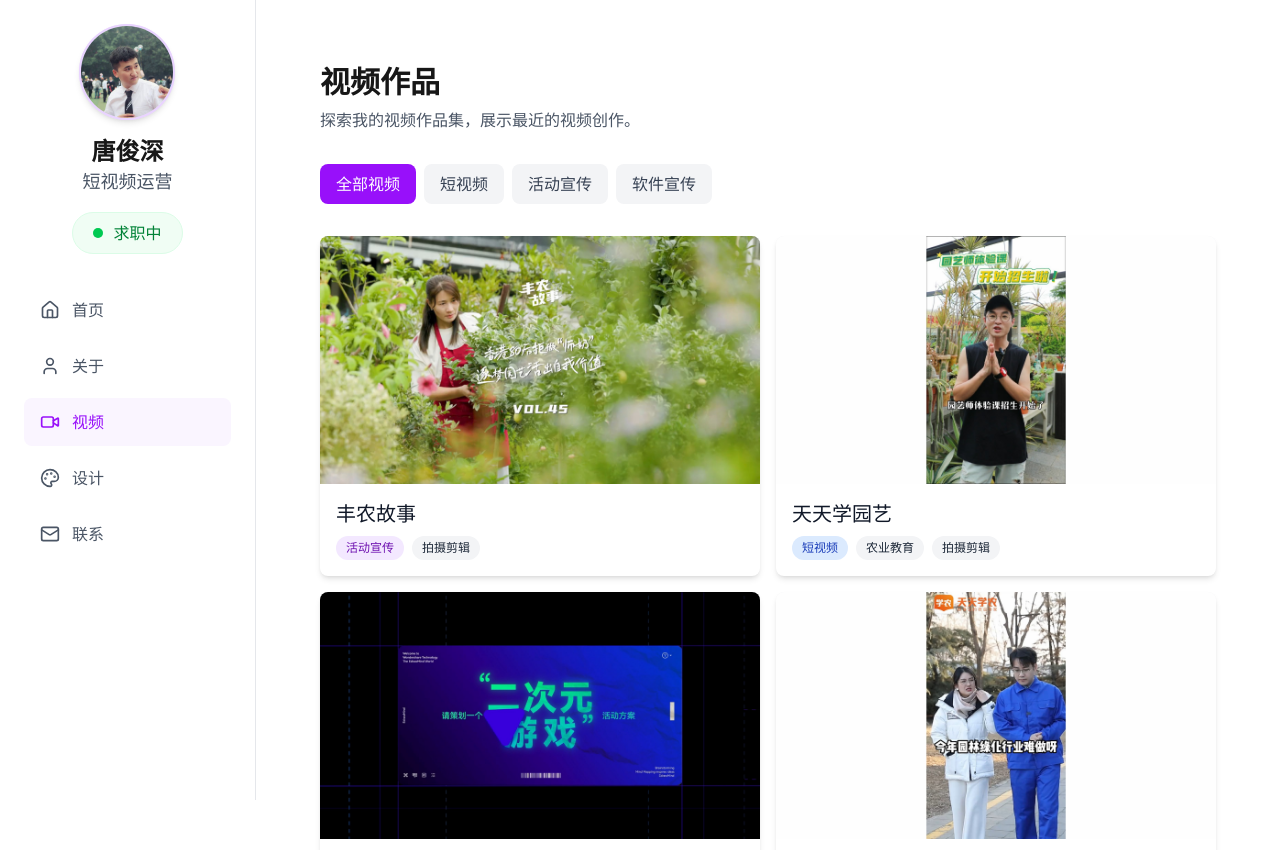
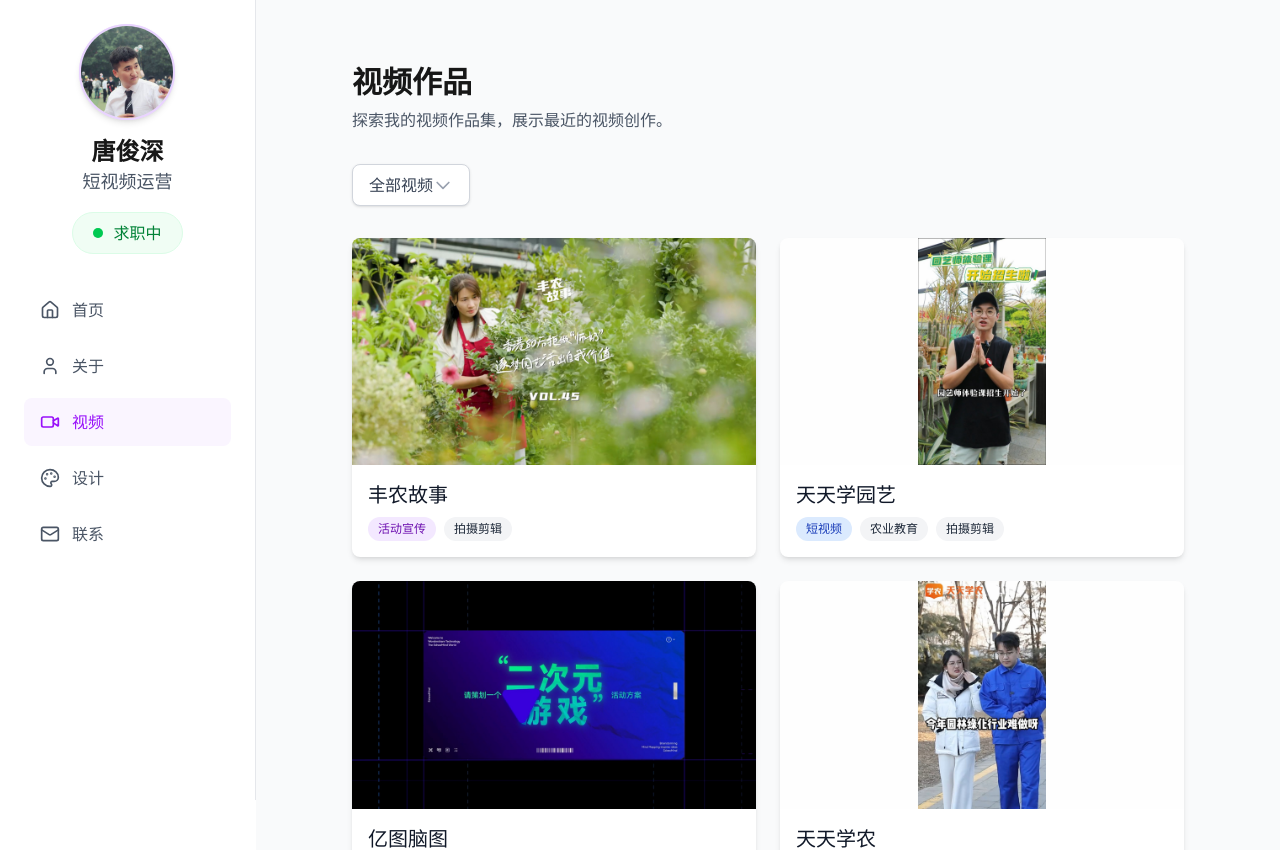
Before and after one commit to shatang10969/two, a Next.js app: page /projects in a window 1280 px wide. Shown: the top 850 px of the page. Built offline with nearby package versions, Linux system fonts and the light colour scheme.

Commit message:
初始化提交：个人作品集网站

```diff
--- a/next.config.js
+++ b/next.config.js
@@ -7,11 +7,7 @@ const nextConfig = {
         hostname: '**',
       },
     ],
-    unoptimized: true,
-    domains: ['i0.hdslb.com', 'i1.hdslb.com', 'i2.hdslb.com'],
-  },
-  eslint: {
-    ignoreDuringBuilds: true, // 在构建时忽略ESLint错误
+    unoptimized: true
   },
 }
 
--- a/src/app/about/page.tsx
+++ b/src/app/about/page.tsx
@@ -1,26 +1,8 @@
 import Footer from '../../components/Footer';
 import Image from 'next/image';
 import Link from 'next/link';
-import { useState, useEffect } from 'react';
 
 export default function AboutPage() {
-  const [isMobile, setIsMobile] = useState(false);
-  const [isClient, setIsClient] = useState(false);
-
-  useEffect(() => {
-    setIsClient(true);
-    setIsMobile(window.innerWidth < 768);
-    const handleResize = () => {
-      setIsMobile(window.innerWidth < 768);
-    };
-    window.addEventListener('resize', handleResize);
-    return () => window.removeEventListener('resize', handleResize);
-  }, []);
-
-  if (!isClient) {
-    return null;
-  }
-
   const stats = [
     {
       value: '30+',
--- a/src/app/contact/page.tsx
+++ b/src/app/contact/page.tsx
@@ -2,26 +2,10 @@
 
 import Footer from '../../components/Footer';
 import Image from 'next/image';
-import { useState, useEffect } from 'react';
+import { useState } from 'react';
 
 export default function ContactPage() {
   const [copied, setCopied] = useState<string | null>(null);
-  const [isMobile, setIsMobile] = useState(false);
-  const [isClient, setIsClient] = useState(false);
-
-  useEffect(() => {
-    setIsClient(true);
-    setIsMobile(window.innerWidth < 768);
-    const handleResize = () => {
-      setIsMobile(window.innerWidth < 768);
-    };
-    window.addEventListener('resize', handleResize);
-    return () => window.removeEventListener('resize', handleResize);
-  }, []);
-
-  if (!isClient) {
-    return null;
-  }
 
   const copyToClipboard = (text: string, type: string) => {
     // 创建临时输入框
--- a/src/app/projects/page.tsx
+++ b/src/app/projects/page.tsx
@@ -161,25 +161,36 @@ const projects = [
 export default function ProjectsPage() {
   const router = useRouter();
   const [selectedCategory, setSelectedCategory] = useState('all');
-  const [isOpen, setIsOpen] = useState(false);
-  const [hoveredVideo, setHoveredVideo] = useState<string | null>(null);
-  const [playingVideos, setPlayingVideos] = useState<Set<string>>(new Set());
-  const [videoPositions, setVideoPositions] = useState<{ [key: string]: number }>({});
-  const dropdownRef = useRef<HTMLDivElement>(null);
-  const iframeRefs = useRef<{ [key: string]: HTMLIFrameElement | null }>({});
-  const containerRefs = useRef<{ [key: string]: HTMLDivElement | null }>({});
   const [isMobile, setIsMobile] = useState(false);
   const [isClient, setIsClient] = useState(false);
+  const [expandedVideo, setExpandedVideo] = useState<string | null>(null);
+  const [isLandscape, setIsLandscape] = useState(false);
+  const containerRefs = useRef<{ [key: string]: HTMLDivElement | null }>({});
+  const iframeRefs = useRef<{ [key: string]: HTMLIFrameElement | null }>({});
+  const dropdownRef = useRef<HTMLDivElement>(null);
+  const [isDropdownOpen, setIsDropdownOpen] = useState(false);
+  const [hoveredVideo, setHoveredVideo] = useState<string | null>(null);
   const [isFullscreen, setIsFullscreen] = useState(false);
+  const [videoDimensions, setVideoDimensions] = useState<{ [key: string]: { width: number; height: number } }>({});
 
   useEffect(() => {
     setIsClient(true);
-    setIsMobile(window.innerWidth < 768);
-    const handleResize = () => {
+    const checkMobile = () => {
       setIsMobile(window.innerWidth < 768);
     };
-    window.addEventListener('resize', handleResize);
-    return () => window.removeEventListener('resize', handleResize);
+    checkMobile();
+    window.addEventListener('resize', checkMobile);
+    return () => window.removeEventListener('resize', checkMobile);
+  }, []);
+
+  useEffect(() => {
+    const handleClickOutside = (event: MouseEvent) => {
+      if (dropdownRef.current && !dropdownRef.current.contains(event.target as Node)) {
+        setIsDropdownOpen(false);
+      }
+    };
+    document.addEventListener('mousedown', handleClickOutside);
+    return () => document.removeEventListener('mousedown', handleClickOutside);
   }, []);
 
   useEffect(() => {
@@ -202,16 +213,40 @@ export default function ProjectsPage() {
     }
   }, [isClient, isMobile]);
 
-  useEffect(() => {
-    const handleClickOutside = (event: MouseEvent) => {
-      if (dropdownRef.current && !dropdownRef.current.contains(event.target as Node)) {
-        setIsOpen(false);
+  const handleExpand = (bvid: string) => {
+    setExpandedVideo(bvid);
+    setIsLandscape(true);
+    try {
+      if (screen.orientation && 'lock' in screen.orientation) {
+        (screen.orientation as any).lock('landscape');
+      }
+    } catch (e) {
+      console.log('Orientation lock not supported');
     }
   };
 
-    document.addEventListener('mousedown', handleClickOutside);
-    return () => document.removeEventListener('mousedown', handleClickOutside);
-  }, []);
+  const handleShrink = () => {
+    setExpandedVideo(null);
+    setIsLandscape(false);
+    try {
+      if (screen.orientation && 'unlock' in screen.orientation) {
+        (screen.orientation as any).unlock();
+      }
+    } catch (e) {
+      console.log('Orientation unlock not supported');
+    }
+  };
+
+  const toggleLandscape = () => {
+    setIsLandscape(!isLandscape);
+    try {
+      if (screen.orientation && 'lock' in screen.orientation) {
+        (screen.orientation as any).lock(isLandscape ? 'portrait' : 'landscape');
+      }
+    } catch (e) {
+      console.log('Orientation lock not supported');
+    }
+  };
 
   const handleFullscreen = (bvid: string) => {
     const container = containerRefs.current[bvid];
@@ -222,81 +257,72 @@ export default function ProjectsPage() {
       } else {
         if (container.requestFullscreen) {
           container.requestFullscreen();
-        } else if ((container as unknown as { webkitRequestFullscreen: () => Promise<void> }).webkitRequestFullscreen) {
-          (container as unknown as { webkitRequestFullscreen: () => Promise<void> }).webkitRequestFullscreen();
-        } else if ((container as unknown as { mozRequestFullScreen: () => Promise<void> }).mozRequestFullScreen) {
-          (container as unknown as { mozRequestFullScreen: () => Promise<void> }).mozRequestFullScreen();
-        } else if ((container as unknown as { msRequestFullscreen: () => Promise<void> }).msRequestFullscreen) {
-          (container as unknown as { msRequestFullscreen: () => Promise<void> }).msRequestFullscreen();
+        } else if ((container as any).webkitRequestFullscreen) {
+          (container as any).webkitRequestFullscreen();
+        } else if ((container as any).mozRequestFullScreen) {
+          (container as any).mozRequestFullScreen();
+        } else if ((container as any).msRequestFullscreen) {
+            (container as any).msRequestFullscreen();
         }
         setIsFullscreen(true);
+
+        // 获取视频尺寸并自动判断是否需要横屏
+        const iframe = iframeRefs.current[bvid];
+        if (iframe) {
+          const video = iframe.contentWindow?.document.querySelector('video');
+          if (video) {
+            const { videoWidth, videoHeight } = video;
+            setVideoDimensions(prev => ({
+              ...prev,
+              [bvid]: { width: videoWidth, height: videoHeight }
+            }));
+
+            // 如果视频是横屏比例（宽高比大于1），自动切换到横屏模式
+            if (videoWidth > videoHeight) {
+              setIsLandscape(true);
+              container.style.transform = 'rotate(90deg)';
+            }
+          }
+        }
       }
     }
   };
 
-  const filteredProjects = selectedCategory === 'all'
-    ? projects
-    : projects.filter(project => project.category === selectedCategory);
-
-  const selectedCategoryName = categories.find(cat => cat.id === selectedCategory)?.name || '全部';
+  const filteredProjects = projects.filter(project =>
+    selectedCategory === 'all' || project.category === selectedCategory
+  );
 
   return (
-    <div className="md:min-h-screen md:flex md:flex-col">
-      <div className="min-h-[calc(100vh-64px)] flex flex-col md:min-h-0 md:flex-1">
-        <main className="flex-1">
-          <div className="px-4 md:px-8 py-4 md:py-16">
-            <section className="max-w-4xl mx-auto">
+    <div className="min-h-screen bg-gray-50">
+      <main className="max-w-4xl mx-auto">
+        <section className="py-8 md:py-16 px-4 md:px-8">
           <h1 className="text-3xl font-bold mb-2">视频作品</h1>
           <p className="text-gray-600 mb-8">探索我的视频作品集，展示最近的视频创作。</p>
 
-              <div className="relative mb-8" ref={dropdownRef}>
-                {/* 移动端：下拉式选择器 */}
-                <div className="md:hidden">
+          <div className="relative" ref={dropdownRef}>
             <button
-                    onClick={() => setIsOpen(!isOpen)}
-                    className={`w-full flex items-center justify-between px-4 py-2 rounded-lg shadow-sm transition-colors ${
-                      selectedCategory === 'all'
-                        ? 'bg-purple-600 text-white'
-                        : 'bg-purple-600 text-white'
-                    }`}
+              onClick={() => setIsDropdownOpen(!isDropdownOpen)}
+              className="w-full md:w-auto px-4 py-2 bg-white border border-gray-300 rounded-lg shadow-sm flex items-center justify-between"
             >
-                    <span>{selectedCategoryName}</span>
-                    <svg
-                      className={`w-5 h-5 transform transition-transform ${isOpen ? 'rotate-180' : ''} text-white`}
-                      fill="none"
-                      viewBox="0 0 24 24"
-                      stroke="currentColor"
-                    >
+              <span className="text-gray-700">
+                {categories.find(c => c.id === selectedCategory)?.name || '所有分类'}
+              </span>
+              <svg className="w-5 h-5 text-gray-400" fill="none" stroke="currentColor" viewBox="0 0 24 24">
                 <path strokeLinecap="round" strokeLinejoin="round" strokeWidth={2} d="M19 9l-7 7-7-7" />
               </svg>
             </button>
-                  {isOpen && (
-                    <div className="absolute z-10 w-full mt-1 bg-white rounded-lg shadow-lg border border-gray-200">
+
+            {isDropdownOpen && (
+              <div className="absolute z-10 mt-2 w-full md:w-48 bg-white rounded-lg shadow-lg">
+                <div className="py-1">
                   {categories.map((category) => (
                     <button
                       key={category.id}
                       onClick={() => {
                         setSelectedCategory(category.id);
-                            setIsOpen(false);
+                        setIsDropdownOpen(false);
                       }}
-                          className={`w-full text-left px-4 py-2 hover:bg-gray-50 ${
-                            selectedCategory === category.id ? 'bg-purple-50 text-purple-600' : 'text-gray-700'
-                          }`}
-                        >
-                          {category.name}
-                        </button>
-                      ))}
-                    </div>
-                  )}
-                </div>
-
-                {/* 桌面端：标签式选择器 */}
-                <div className="hidden md:flex space-x-2">
-                  {categories.map((category) => (
-                    <button
-                      key={category.id}
-                      onClick={() => setSelectedCategory(category.id)}
-                      className={`px-4 py-2 rounded-lg transition-colors ${
+                      className={`w-full text-left px-4 py-2 text-sm ${
                         selectedCategory === category.id
                           ? 'bg-purple-600 text-white'
                           : 'bg-gray-100 text-gray-700 hover:bg-gray-200'
@@ -307,27 +333,84 @@ export default function ProjectsPage() {
                   ))}
                 </div>
               </div>
+            )}
+          </div>
 
-              <div className="grid grid-cols-1 md:grid-cols-2 gap-4">
+          <div className="grid grid-cols-1 md:grid-cols-2 gap-6 mt-8">
             {filteredProjects.map((project, index) => (
               <div
                 key={index}
-                    className="group block overflow-hidden rounded-lg shadow-md hover:shadow-lg transition-shadow cursor-pointer"
-                    onMouseEnter={() => !isMobile && setHoveredVideo(project.bvid)}
-                    onMouseLeave={() => !isMobile && setHoveredVideo(null)}
+                className="group block overflow-hidden rounded-lg shadow-md hover:shadow-lg transition-shadow bg-white"
               >
                 <div
-                      className="aspect-video relative bg-gray-100"
+                  className={`aspect-video relative bg-gray-100 ${
+                    isMobile && expandedVideo === project.bvid
+                      ? 'fixed inset-0 z-50'
+                      : ''
+                  }`}
                   ref={(el) => {
                     if (el) {
                       containerRefs.current[project.bvid] = el;
                     }
                   }}
+                  onClick={() => {
+                    if (isMobile) {
+                      handleExpand(project.bvid);
+                    }
+                  }}
+                  onMouseEnter={() => {
+                    if (!isMobile) {
+                      setHoveredVideo(project.bvid);
+                    }
+                  }}
+                  onMouseLeave={() => {
+                    if (!isMobile) {
+                      setHoveredVideo(null);
+                    }
+                  }}
+                  style={{
+                    transform: isMobile && expandedVideo === project.bvid && isLandscape
+                      ? 'rotate(90deg)'
+                      : 'none',
+                    transformOrigin: 'center center',
+                    transition: 'transform 0.3s ease-in-out'
+                  }}
                 >
-                      {isClient && (isMobile || hoveredVideo === project.bvid) ? (
+                  {isClient ? (
+                    <>
+                      {!isMobile && hoveredVideo !== project.bvid && (
+                        <div
+                          className="relative w-full h-full cursor-pointer"
+                          onClick={(e) => {
+                            e.stopPropagation();
+                            if (isMobile) {
+                              handleExpand(project.bvid);
+                            } else {
+                              handleFullscreen(project.bvid);
+                            }
+                          }}
+                        >
+                          <img
+                            src={project.cover}
+                            alt={project.title}
+                            className="w-full h-full object-cover"
+                            onError={(e) => {
+                              const target = e.target as HTMLImageElement;
+                              target.src = '/images/thumbnails/default.jpg';
+                            }}
+                          />
+                          <div className="absolute inset-0 flex items-center justify-center bg-black/30 opacity-0 group-hover:opacity-100 transition-opacity">
+                            <div className="w-12 h-12 rounded-full bg-white/80 flex items-center justify-center">
+                              <svg className="w-6 h-6 text-purple-600" fill="currentColor" viewBox="0 0 24 24">
+                                <path d="M8 5v14l11-7z" />
+                              </svg>
+                            </div>
+                          </div>
+                        </div>
+                      )}
                       <iframe
-                          src={`https://player.bilibili.com/player.html?bvid=${project.bvid}&page=1&high_quality=1&danmaku=0&autoplay=${!isMobile ? 1 : 0}&direction=0&showinfo=1&controls=1&disablekb=0&enable_ssl=1&playsinline=1`}
-                          className="w-full h-full"
+                        src={`https://player.bilibili.com/player.html?bvid=${project.bvid}&page=1&high_quality=1&danmaku=0&autoplay=${(isMobile && expandedVideo === project.bvid) || (!isMobile && hoveredVideo === project.bvid) ? 1 : 0}&direction=0&showinfo=1&controls=1&disablekb=0&enable_ssl=1&playsinline=1`}
+                        className={`w-full h-full ${!isMobile && hoveredVideo !== project.bvid ? 'hidden' : ''}`}
                         allow="autoplay; fullscreen"
                         sandbox="allow-scripts allow-same-origin allow-popups allow-popups-to-escape-sandbox"
                         ref={(el) => {
@@ -336,6 +419,7 @@ export default function ProjectsPage() {
                           }
                         }}
                       />
+                    </>
                   ) : (
                     <div className="relative w-full h-full">
                       <img
@@ -354,6 +438,28 @@ export default function ProjectsPage() {
                           </svg>
                         </div>
                       </div>
+                    </div>
+                  )}
+                  {isMobile && expandedVideo === project.bvid && (
+                    <div className="absolute top-4 right-4 z-50 flex gap-2">
+                      <button
+                        onClick={(e) => {
+                          e.stopPropagation();
+                          toggleLandscape();
+                        }}
+                        className="bg-white/80 text-gray-800 px-3 py-1 rounded-full text-sm"
+                      >
+                        {isLandscape ? '竖屏' : '横屏'}
+                      </button>
+                      <button
+                        onClick={(e) => {
+                          e.stopPropagation();
+                          handleShrink();
+                        }}
+                        className="bg-white/80 text-gray-800 px-3 py-1 rounded-full text-sm"
+                      >
+                        缩小
+                      </button>
                     </div>
                   )}
                 </div>
@@ -403,10 +509,8 @@ export default function ProjectsPage() {
             ))}
           </div>
         </section>
-          </div>
+        <Footer />
       </main>
-        <Footer />
-      </div>
     </div>
   );
 }
```
Also changed, not shown: src/components/Projects.tsx (+9 -0 lines), 2 other files (tests, documents, lock files or other folders). Lines whose indentation alone changed are shown as unchanged.
